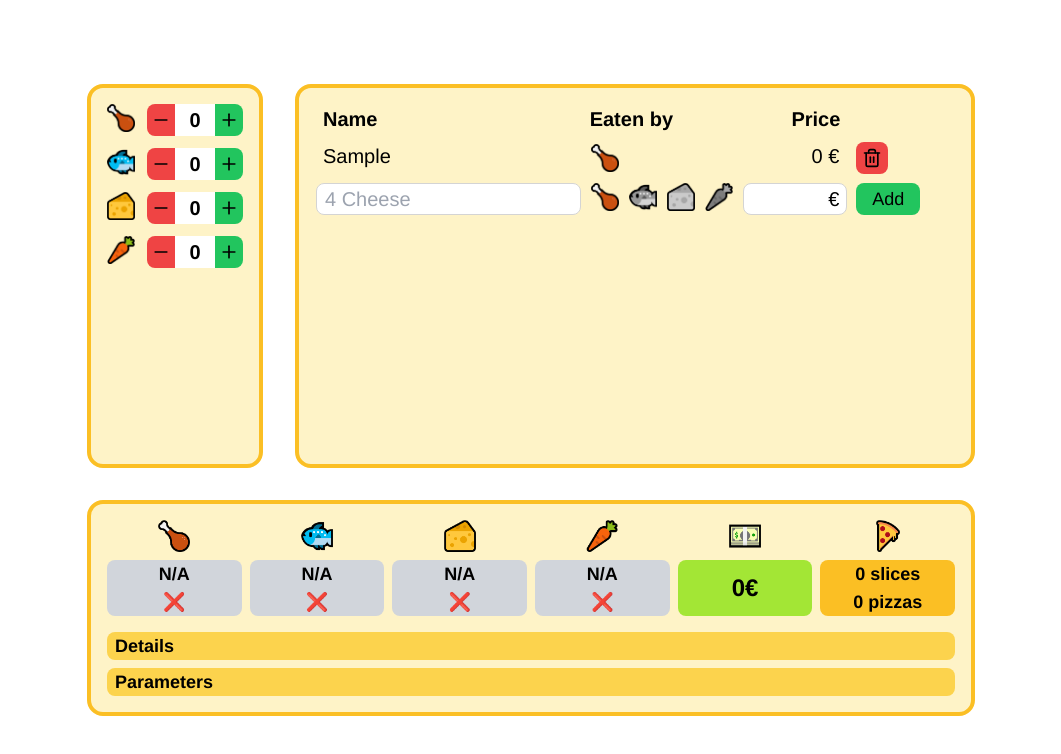
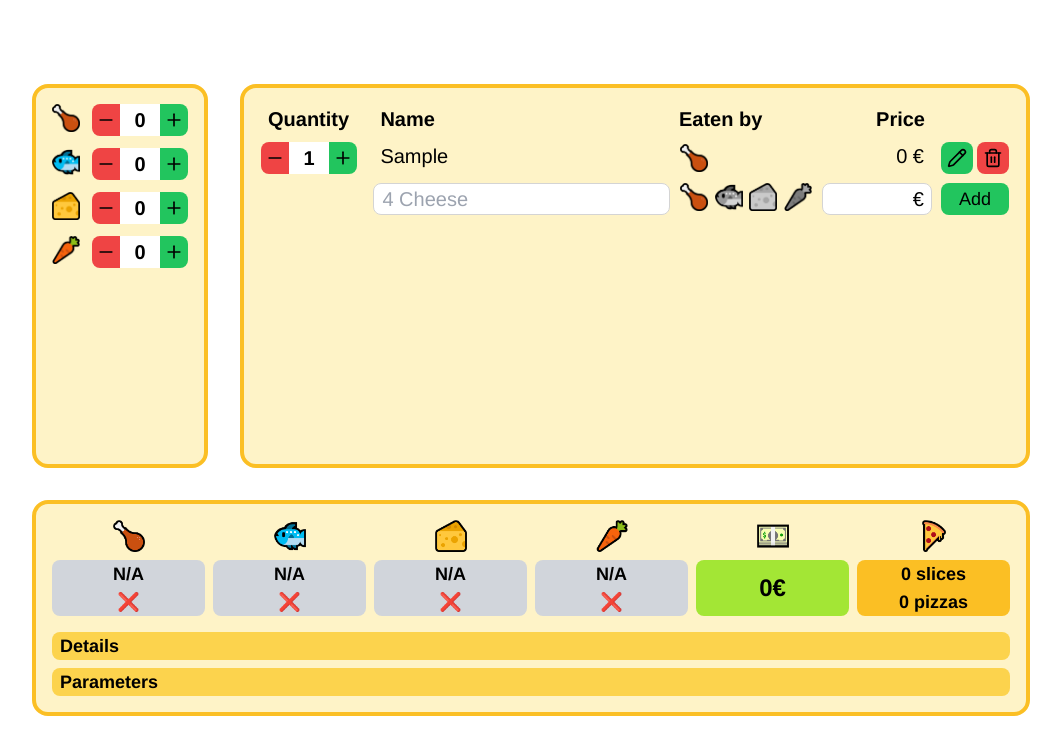
Before and after one commit to Baudeur/pizza-party-maker, a React (Vite) app: page / in a window 1280 px wide. Both pictures are taken after typing "Sample", "Sample" into the empty fields and a click on the button "Add". Shown: the top 754 px of the page, without its empty margins (109-1170 px from the left). Built offline with nearby package versions, Linux system fonts and the light colour scheme.

Commit message:
Added quantity + refactor

```diff
--- a/src/components/pizzas/PizzaDisplay.tsx
+++ b/src/components/pizzas/PizzaDisplay.tsx
@@ -1,13 +1,11 @@
 import { useDispatch } from "react-redux";
 import { modifyPizza, Pizza, removePizza } from "../../modules/pizzas/slice";
 import { Button } from "../utils/Button";
-import { Check, Trash2 } from "lucide-react";
+import { Pencil, Trash2 } from "lucide-react";
 import { DietDisplay } from "./DietDisplay";
-import { useEffect, useRef, useState } from "react";
-import { TextInput } from "../utils/TextInput";
-import { DietSelector } from "../utils/DietSelector";
-import { Diet } from "../../types";
-import { PriceInput } from "../utils/PriceInput";
+import { useContext } from "react";
+import { IntegerInput } from "../utils/IntegerInput";
+import { EditContext } from "./PizzaLineWrapper";
 
 type PizzaDisplayProps = {
   pizza: Pizza;
@@ -17,41 +15,32 @@ type Focusable = "name" | "diet" | "price";
 
 export function PizzaDisplay({ pizza }: PizzaDisplayProps) {
   const dispatch = useDispatch();
-  const [editable, setEditable] = useState(false);
-  const nameInputRef = useRef<HTMLInputElement>(null);
-  const priceInputRef = useRef<HTMLInputElement>(null);
-  const dietInputRef = useRef<HTMLDivElement>(null);
-  const [name, setName] = useState(pizza.name);
-  const [diet, setDiet] = useState<Diet>(pizza.eatenBy);
-  const [price, setPrice] = useState(pizza.price);
-  const [focus, setFocus] = useState<Focusable>("name");
-
-  const handleSubmit = () => {
-    const newPizza: Pizza = {
-      id: pizza.id,
-      name,
-      eatenBy: diet,
-      price,
-    };
-    dispatch(modifyPizza(newPizza));
-    setEditable(false);
-  };
+  const { setEditable, setFocus } = useContext(EditContext);
 
   function handleDoubleClick(focus: Focusable) {
     setEditable(true);
     setFocus(focus);
   }
-
-  useEffect(() => {
-    focus == "name" && nameInputRef.current?.focus();
-    focus == "diet" && dietInputRef.current?.focus();
-    focus == "price" && priceInputRef.current?.focus();
-  }, [focus, editable]);
+  function handleQuantityChange(quantity: number) {
+    const newPizza: Pizza = {
+      id: pizza.id,
+      name: pizza.name,
+      eatenBy: pizza.eatenBy,
+      price: pizza.price,
+      quantity: quantity,
+    };
+    dispatch(modifyPizza(newPizza));
+  }
 
   return (
     <tr>
-      {!editable && (
-        <>
+      <td>
+        <IntegerInput
+          value={pizza.quantity}
+          setValue={handleQuantityChange}
+          onDelete={() => dispatch(removePizza(pizza.id))}
+        />
+      </td>
       <td
         className="flex relative h-8"
         onDoubleClick={() => handleDoubleClick("name")}
@@ -64,9 +53,19 @@ export function PizzaDisplay({ pizza }: PizzaDisplayProps) {
         <DietDisplay diet={pizza.eatenBy} />
       </td>
       <td onDoubleClick={() => handleDoubleClick("price")}>
+        <div className="flex items-center h-8 justify-end">
           <div className="text-right pr-2 h-8">{pizza.price} €</div>
+        </div>
       </td>
       <td className="pl-2">
+        <div className="flex">
+          <Button
+            className="rounded-lg w-8 mr-1"
+            color="green"
+            onClick={() => handleDoubleClick("name")}
+          >
+            <Pencil size={20} strokeWidth={2} />
+          </Button>
           <Button
             className="rounded-lg w-8"
             color="red"
@@ -74,48 +73,8 @@ export function PizzaDisplay({ pizza }: PizzaDisplayProps) {
           >
             <Trash2 size={20} strokeWidth={2} />
           </Button>
+        </div>
       </td>
-        </>
-      )}
-      {editable && (
-        <>
-          <td>
-            <TextInput
-              tabIndex={1}
-              ref={nameInputRef}
-              placeholder="4 Cheese"
-              value={name}
-              onChange={(e) => setName(e.target.value)}
-            />
-          </td>
-          <td>
-            <DietSelector
-              ref={dietInputRef}
-              value={diet}
-              onChange={(diet) => setDiet(diet)}
-              tabIndex={2}
-            />
-          </td>
-          <td>
-            <PriceInput
-              ref={priceInputRef}
-              price={price.toString()}
-              setPrice={(price) => setPrice(Number(price))}
-              tabIndex={3}
-            />
-          </td>
-          <td className="pl-2">
-            <Button
-              tabIndex={4}
-              className="rounded-lg w-8"
-              color="green"
-              onClick={() => handleSubmit()}
-            >
-              <Check size={20} strokeWidth={2} />
-            </Button>
-          </td>
-        </>
-      )}
     </tr>
   );
 }
--- /dev/null
+++ b/src/components/pizzas/PizzaEdit.tsx
@@ -0,0 +1,122 @@
+import { Check, X } from "lucide-react";
+import { Button } from "../utils/Button";
+import { DietSelector } from "../utils/DietSelector";
+import { IntegerInput } from "../utils/IntegerInput";
+import { PriceInput } from "../utils/PriceInput";
+import { TextInput } from "../utils/TextInput";
+import { modifyPizza, Pizza, removePizza } from "../../modules/pizzas/slice";
+import { useDispatch } from "react-redux";
+import { useContext, useEffect, useRef, useState } from "react";
+import { Diet } from "../../types";
+import { EditContext } from "./PizzaLineWrapper";
+
+type PizzaEditProps = {
+  pizza: Pizza;
+};
+
+export function PizzaEdit({ pizza }: PizzaEditProps) {
+  const dispatch = useDispatch();
+  const nameInputRef = useRef<HTMLInputElement>(null);
+  const priceInputRef = useRef<HTMLInputElement>(null);
+  const dietInputRef = useRef<HTMLDivElement>(null);
+  const { editable, setEditable, focus } = useContext(EditContext);
+  const [name, setName] = useState(pizza.name);
+  const [diet, setDiet] = useState<Diet>(pizza.eatenBy);
+  const [price, setPrice] = useState(pizza.price);
+
+  const handleSubmit = () => {
+    const newPizza: Pizza = {
+      id: pizza.id,
+      name,
+      eatenBy: diet,
+      price,
+      quantity: pizza.quantity,
+    };
+    dispatch(modifyPizza(newPizza));
+    setEditable(false);
+  };
+
+  function handleCancel() {
+    setName(pizza.name);
+    setDiet(pizza.eatenBy);
+    setPrice(pizza.price);
+    setEditable(false);
+  }
+
+  function handleQuantityChange(quantity: number) {
+    const newPizza: Pizza = {
+      id: pizza.id,
+      name: pizza.name,
+      eatenBy: pizza.eatenBy,
+      price: pizza.price,
+      quantity: quantity,
+    };
+    dispatch(modifyPizza(newPizza));
+  }
+
+  useEffect(() => {
+    focus == "name" && nameInputRef.current?.focus();
+    focus == "diet" && dietInputRef.current?.focus();
+    focus == "price" && priceInputRef.current?.focus();
+  }, [focus, editable]);
+
+  return (
+    <tr
+      onKeyDown={(event) => {
+        event.key === "Enter" && handleSubmit();
+        event.key === "Escape" && handleCancel();
+      }}
+    >
+      <td>
+        <IntegerInput
+          value={pizza.quantity}
+          setValue={handleQuantityChange}
+          onDelete={() => dispatch(removePizza(pizza.id))}
+        />
+      </td>
+      <td>
+        <TextInput
+          tabIndex={1}
+          ref={nameInputRef}
+          placeholder="4 Cheese"
+          value={name}
+          onChange={(e) => setName(e.target.value)}
+        />
+      </td>
+      <td>
+        <DietSelector
+          ref={dietInputRef}
+          value={diet}
+          onChange={(diet) => setDiet(diet)}
+          tabIndex={2}
+        />
+      </td>
+      <td>
+        <PriceInput
+          ref={priceInputRef}
+          price={price.toString()}
+          setPrice={(price) => setPrice(Number(price))}
+          tabIndex={3}
+        />
+      </td>
+      <td className="pl-2 flex">
+        <Button
+          tabIndex={4}
+          className="rounded-lg w-8 mr-1"
+          color="green"
+          onClick={() => handleSubmit()}
+        >
+          <Check size={20} strokeWidth={2} />
+        </Button>
+        <Button
+          tabIndex={4}
+          className="rounded-lg w-8"
+          color="red"
+          onClick={() => handleCancel()}
+        >
+          <X size={20} strokeWidth={2} />
+        </Button>
+      </td>
+    </tr>
+  );
+}
--- a/src/components/pizzas/PizzaForm.tsx
+++ b/src/components/pizzas/PizzaForm.tsx
@@ -35,6 +35,7 @@ export function PizzaForm() {
         }
       }}
     >
+      <td></td>
       <td className="align-top pt-2">
         <div className="flex flex-col items-start">
           <TextInput
@@ -55,7 +56,7 @@ export function PizzaForm() {
       <td className="text-lg align-top pt-2 pl-2">
         <Button
           tabIndex={14}
-          className={"rounded-lg w-16"}
+          className={"rounded-lg w-[68px]"}
           color={"green"}
           onClick={handleSubmit}
         >
--- /dev/null
+++ b/src/components/pizzas/PizzaLineWrapper.tsx
@@ -0,0 +1,37 @@
+import { Pizza } from "../../modules/pizzas/slice";
+import { createContext, useState } from "react";
+import { PizzaDisplay } from "./PizzaDisplay";
+import { PizzaEdit } from "./PizzaEdit";
+
+type PizzaLineWrapperProps = {
+  pizza: Pizza;
+};
+
+type Focusable = "name" | "diet" | "price";
+
+type EditContext = {
+  editable: boolean;
+  setEditable: (value: boolean) => void;
+  focus: Focusable;
+  setFocus: (value: Focusable) => void;
+};
+export const EditContext = createContext<EditContext>({
+  editable: false,
+  setEditable: () => {},
+  focus: "name",
+  setFocus: () => {},
+});
+
+export function PizzaLineWrapper({ pizza }: PizzaLineWrapperProps) {
+  const [editable, setEditable] = useState(false);
+  const [focus, setFocus] = useState<Focusable>("name");
+
+  return (
+    <EditContext.Provider value={{ editable, setEditable, focus, setFocus }}>
+      <>
+        {!editable && <PizzaDisplay pizza={pizza} />}
+        {editable && <PizzaEdit pizza={pizza} />}
+      </>
+    </EditContext.Provider>
+  );
+}
--- a/src/components/pizzas/Pizzas.tsx
+++ b/src/components/pizzas/Pizzas.tsx
@@ -1,25 +1,26 @@
 import { useSelector } from "react-redux";
 import { pizzasSelector } from "../../modules/pizzas/selector";
-import { PizzaDisplay } from "./PizzaDisplay";
 import { PizzaForm } from "./PizzaForm";
 import { Container } from "../utils/Container";
+import { PizzaLineWrapper } from "./PizzaLineWrapper";
 
 export function Pizzas() {
   const pizzas = useSelector(pizzasSelector);
   return (
     <Container className="text-xl flex ml-4 mb-4 h-96">
-      <table className="block overflow-y-auto w-[640px]">
+      <table className="block overflow-y-auto w-[750px]">
         <thead className="sticky top-0 bg-gradient-to-b from-amber-100 from-85% to-transparent z-10">
           <tr>
-            <th className="w-5/12 text-left pl-2 pb-2">Name</th>
-            <th className="w-3/12 pb-2 text-left pl-2">Eaten by</th>
-            <th className="w-2/12 text-right pr-2 pb-2">Price</th>
-            <th className="w-2/12 pb-2"></th>
+            <th className="w-[15%] text-left pl-2 pb-2">Quantity</th>
+            <th className="w-[40%] text-left pl-2 pb-2">Name</th>
+            <th className="w-[20%] pb-2 text-left pl-2">Eaten by</th>
+            <th className="w-[15%] text-right pr-2 pb-2">Price</th>
+            <th className="w-[10%] pb-2"></th>
           </tr>
         </thead>
         <tbody className="overflow-auto">
           {pizzas.map((pizzaElem) => {
-            return <PizzaDisplay key={pizzaElem.id} pizza={pizzaElem} />;
+            return <PizzaLineWrapper key={pizzaElem.id} pizza={pizzaElem} />;
           })}
         </tbody>
         <tfoot className="sticky bottom-0 bg-gradient-to-t from-amber-100 from-85% to-transparent">
--- a/src/components/utils/IntegerInput.tsx
+++ b/src/components/utils/IntegerInput.tsx
@@ -1,12 +1,13 @@
-import { Minus, Plus } from "lucide-react";
+import { Minus, Plus, Trash2 } from "lucide-react";
 import { Button } from "./Button";
 
 type IntegerInputProps = {
   value: number;
   setValue: (value: number) => void;
+  onDelete?: () => void;
 };
 
-export function IntegerInput({ value, setValue }: IntegerInputProps) {
+export function IntegerInput({ value, setValue, onDelete }: IntegerInputProps) {
   function onValueChange(event: React.ChangeEvent<HTMLInputElement>) {
     const inputValue = Number(event.target.value);
     if (Number.isNaN(inputValue)) {
@@ -16,22 +17,37 @@ export function IntegerInput({ value, setValue }: IntegerInputProps) {
   }
 
   return (
-    <div className="h-8 flex rounded-lg overflow-hidden">
+    <div className="h-8 flex rounded-lg overflow-hidden w-24">
+      {!onDelete && (
         <Button
-        className={"text-lg w-7"}
+          className={"text-lg min-w-7"}
           color={"red"}
           onClick={() => value != 0 && setValue(value - 1)}
         >
           <Minus size={20} strokeWidth={2} />
         </Button>
+      )}
+      {onDelete && (
+        <Button
+          className={"text-lg min-w-7"}
+          color={"red"}
+          onClick={() => (value !== 0 ? setValue(value - 1) : onDelete())}
+        >
+          {value !== 0 ? (
+            <Minus size={20} strokeWidth={2} />
+          ) : (
+            <Trash2 size={20} strokeWidth={2} />
+          )}
+        </Button>
+      )}
       <input
         type="text"
         value={String(value)}
         onChange={onValueChange}
-        className={`h-8 px-2 w-[40px] text-xl text-center font-bold outline-none`}
+        className={`h-8 px-2 w-full text-xl text-center font-bold outline-none`}
       />
       <Button
-        className={"text-lg w-7"}
+        className={"text-lg min-w-7"}
         color={"green"}
         onClick={() => setValue(value + 1)}
       >
--- a/src/modules/pizzas/slice.ts
+++ b/src/modules/pizzas/slice.ts
@@ -12,6 +12,7 @@ export type Pizza = {
   name: string;
   price: number;
   eatenBy: Diet;
+  quantity: number;
 };
 
 type PizzaState = {
@@ -34,6 +35,7 @@ const pizzas = createSlice({
         name: action.payload.name,
         price: action.payload.price,
         eatenBy: action.payload.eatenBy,
+        quantity: 1,
       };
       return { id: state.id + 1, pizzas: [...state.pizzas, newPizza] };
     },
```
Lines whose indentation alone changed are shown as unchanged.
